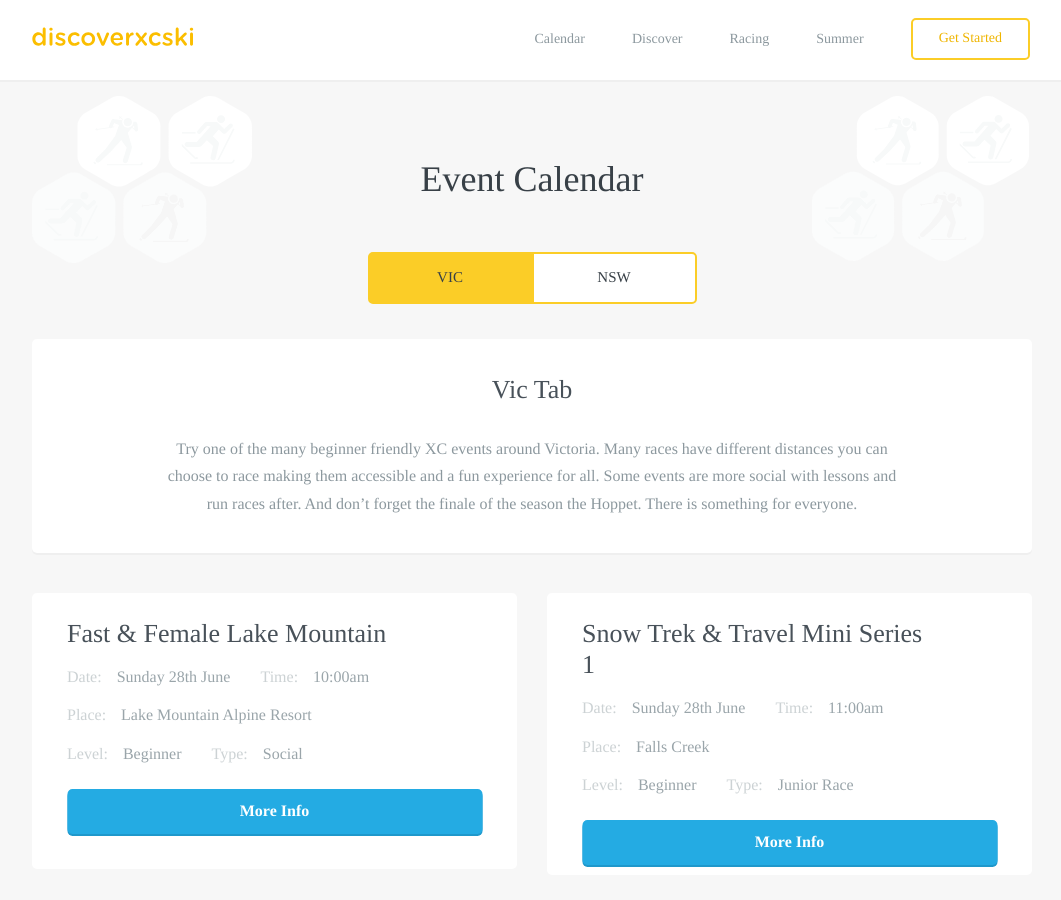
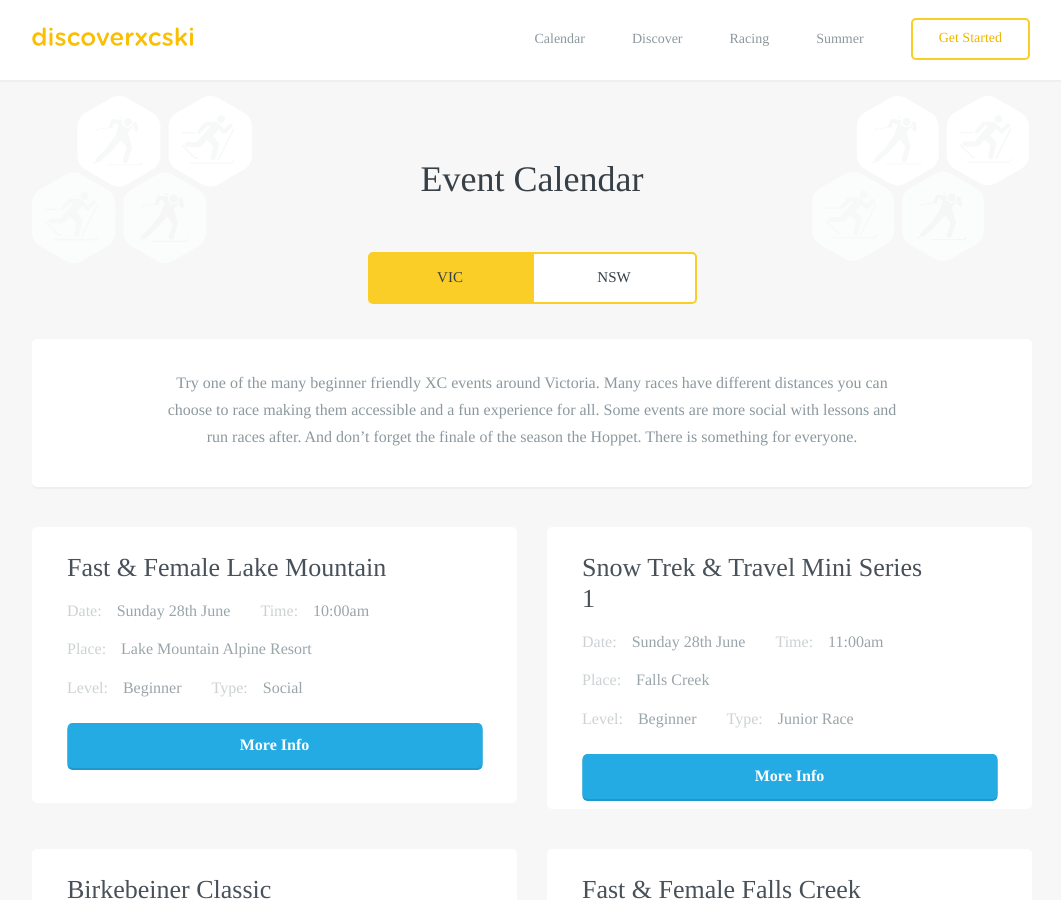
Before and after one commit to robcatto/robcatto.github.io, a Jekyll site: the page built from events/index.html, in a window 1280 px wide and 900 px high. Shown: the whole window, without its empty margins (108-1169 px from the left). Built offline with Jekyll 4.4.1, drawn with Linux system fonts in a browser that asks for light colours; some web fonts are replaced; Markdown is read by kramdown in place of the engine named in the settings.

Commit message:
Update index.html

```diff
--- a/events/index.html
+++ b/events/index.html
@@ -45,7 +45,7 @@ layout: default
       <div class="content">
         <div id="content1">
         <section class="mobile_section" style="margin-top: 35px; margin-bottom: 0px;">
-                    <h3>Vic Tab</h3>
+
                     <p>Try one of the many beginner friendly XC events around Victoria.  Many races have different distances you can choose to race making them accessible and a fun experience for all.  Some events are more social with lessons and run races after.  And don’t forget the finale of the season the Hoppet.  There is something for everyone.
                      </p>
 
```
